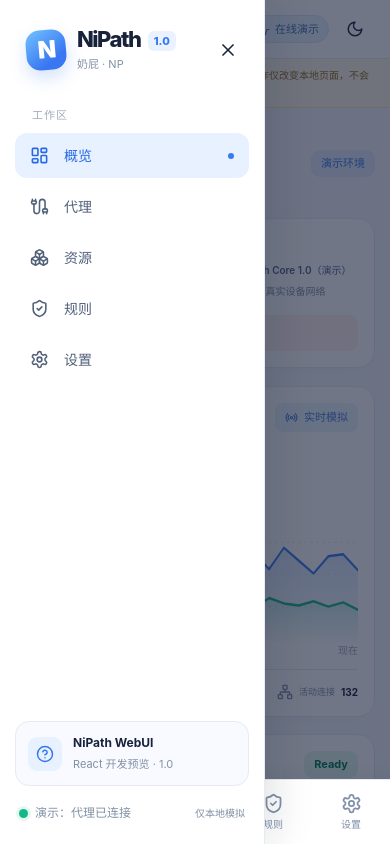
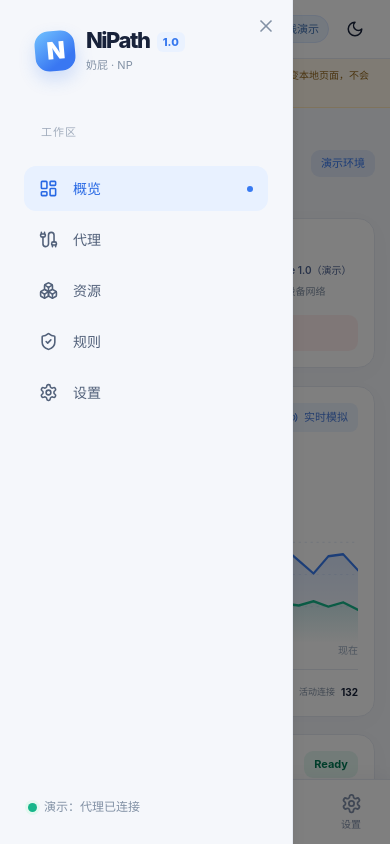
Before and after one commit to Fanju6/NiPath-Architecture, a React (Vite) app in the folder web/: page / in a window 390 px wide. Both pictures are taken after a click on the button 28 px from the left and 29 px from the top of the page. Shown: the top 844 px of the page. Built offline with nearby package versions, Linux system fonts and the light colour scheme.

Commit message:
refactor(webui): Replace mobile custom drawer and scrim with Radix Sheet

```diff
--- a/web/src/components/shell.tsx
+++ b/web/src/components/shell.tsx
@@ -1,6 +1,7 @@
 import { Activity, Boxes, Cable, CircleHelp, Code2, Gauge, Github, LayoutDashboard, Menu, Moon, Router, Settings, ShieldCheck, Sun, X } from 'lucide-react'
 import { useEffect, useState } from 'react'
 import { Button } from './ui/button'
+import { Sheet, SheetContent, SheetTitle } from './ui/sheet'
 import { useUI, type Page } from '../store/use-ui'
 const nav: {id:Page;label:string;Icon:typeof Gauge}[] = [
   {id:'overview',label:'概览',Icon:LayoutDashboard},
@@ -15,10 +16,9 @@
  useEffect(()=>{document.documentElement.classList.toggle('dark',theme==='dark')},[theme])
  const choose=(p:Page)=>{setPage(p);setMenuOpen(false);window.scrollTo({top:0,behavior:'smooth'})}
  return <div className="app-shell">
-    <aside className={'sidebar '+(menuOpen?'mobile-open':'')}>
+    <aside className="sidebar">
       <div className="brand">
         <span className="brand-logo">N</span><div><div className="brand-name">NiPath <span>1.0</span></div><div className="brand-subtitle">奶屁 · NP</div></div>
-        <button className="lg:hidden ml-auto" aria-label="关闭导航" onClick={()=>setMenuOpen(false)}><X size={20}/></button>
       </div>
       <div className="sidebar-group-label">工作区</div>
       <nav aria-label="主导航" className="side-nav">
@@ -29,7 +29,20 @@
         <div className="sidebar-status"><span className="status-dot"/> {demoRunning?'演示：代理已连接':'演示：代理已停止'}<small>仅本地模拟</small></div>
       </div>
     </aside>
-    {menuOpen&&<button className="mobile-shade" onClick={()=>setMenuOpen(false)} aria-label="关闭导航遮罩"/>}
+    <Sheet open={menuOpen} onOpenChange={setMenuOpen}>
+      <SheetContent side="left" className="mobile-sheet">
+        <SheetTitle className="sr-only">NiPath 主导航</SheetTitle>
+        <div className="brand">
+          <span className="brand-logo">N</span>
+          <div><div className="brand-name">NiPath <span>1.0</span></div><div className="brand-subtitle">奶屁 · NP</div></div>
+        </div>
+        <div className="sidebar-group-label">工作区</div>
+        <nav aria-label="手机侧栏导航" className="side-nav">
+          {nav.map(({id,label,Icon})=><button key={id} className={'nav-link '+(page===id?'active':'')} onClick={()=>choose(id)} aria-current={page===id?'page':undefined}><Icon size={19}/>{label}{page===id&&<span className="nav-dot"/>}</button>)}
+        </nav>
+        <div className="sidebar-status mt-auto"><span className="status-dot"/> {demoRunning?'演示：代理已连接':'演示：代理已停止'}</div>
+      </SheetContent>
+    </Sheet>
     <div className="main-column">
       <header className="topbar">
         <div className="topbar-left"><button className="mobile-menu" onClick={()=>setMenuOpen(true)} aria-label="打开菜单"><Menu size={22}/></button><span className="crumb-home">NiPath</span><span className="crumb-divider">/</span><strong>{nav.find(n=>n.id===page)?.label}</strong></div>
```
